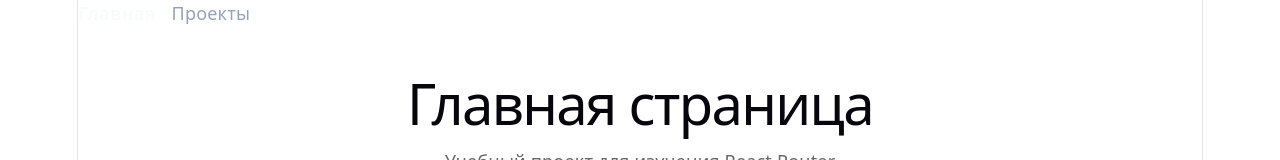
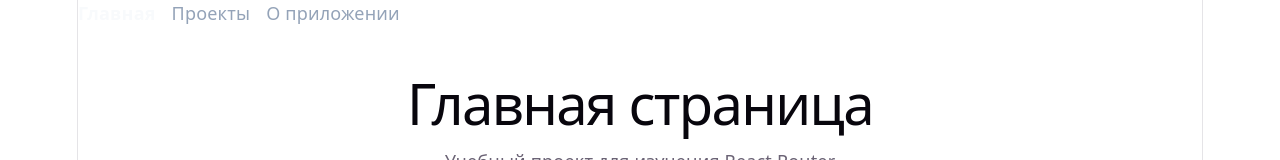
Before and after one commit to KanEDGY3000/react-router-project, a React (Vite) app: page / in a window 1280 px wide. Shown: the top 160 px of the page. Built offline with nearby package versions, Linux system fonts and the light colour scheme.

Commit message:
Add about page route

```diff
--- a/src/App.jsx
+++ b/src/App.jsx
@@ -6,6 +6,7 @@ import ProjectDetails from './pages/ProjectDetails.jsx';
 import NotFound from './pages/NotFound.jsx';
 import ProjectsLayout from './layouts/ProjectsLayout.jsx';
 import RootLayout from './layouts/RootLayout.jsx';
+import About from './pages/About.jsx';
 
 
 function App() {
@@ -19,6 +20,11 @@ function App() {
           <Route
             index
             element={<Home />}
+          />
+
+          <Route
+            path='about'
+            element={<About/>}
           />
 
           <Route
--- a/src/layouts/RootLayout.jsx
+++ b/src/layouts/RootLayout.jsx
@@ -27,6 +27,17 @@ function RootLayout() {
                 >
                     Проекты
                 </NavLink>
+
+                <NavLink
+                    className={({isActive}) =>
+                        isActive
+                            ? 'nav__link nav__link--active'
+                            : 'nav__link'
+                    }
+                    to='/about'
+                >
+                    О приложении
+                </NavLink>
             </nav>
 
             <main>
--- /dev/null
+++ b/src/pages/About.jsx
@@ -0,0 +1,14 @@
+
+function About() {
+    return (
+        <section>
+            <h1>О приложении</h1>
+
+            <p>
+                Учебный преокт для изучения React Router
+            </p>
+        </section>
+    );
+}
+
+export default About;
```
